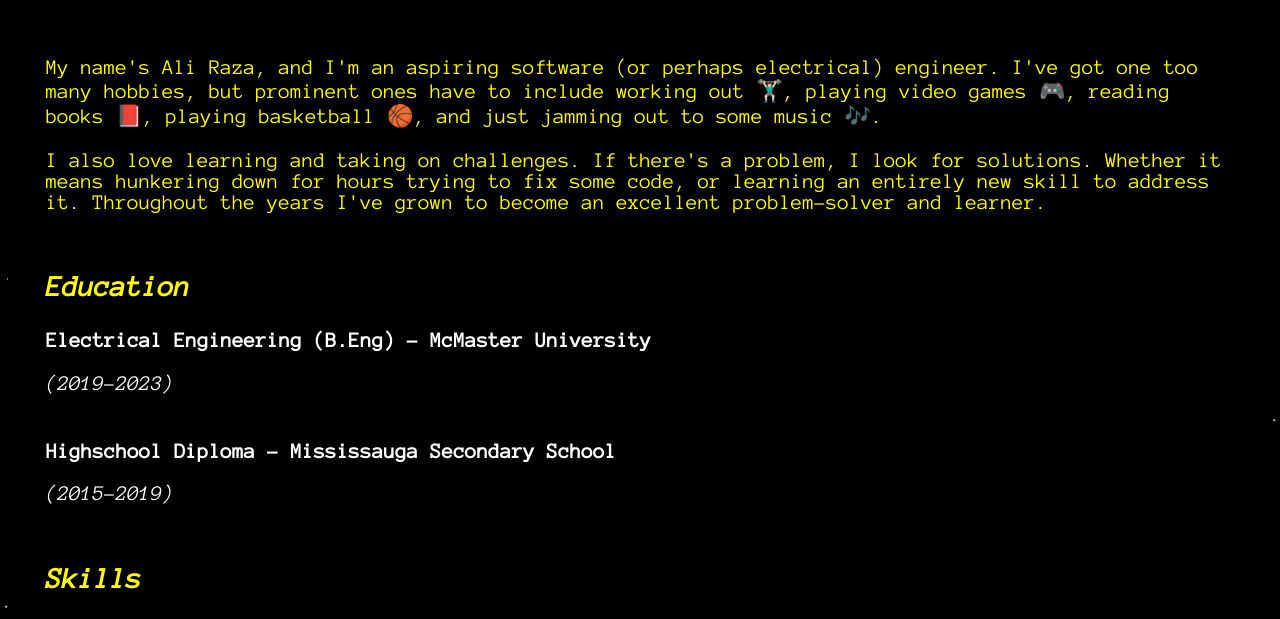
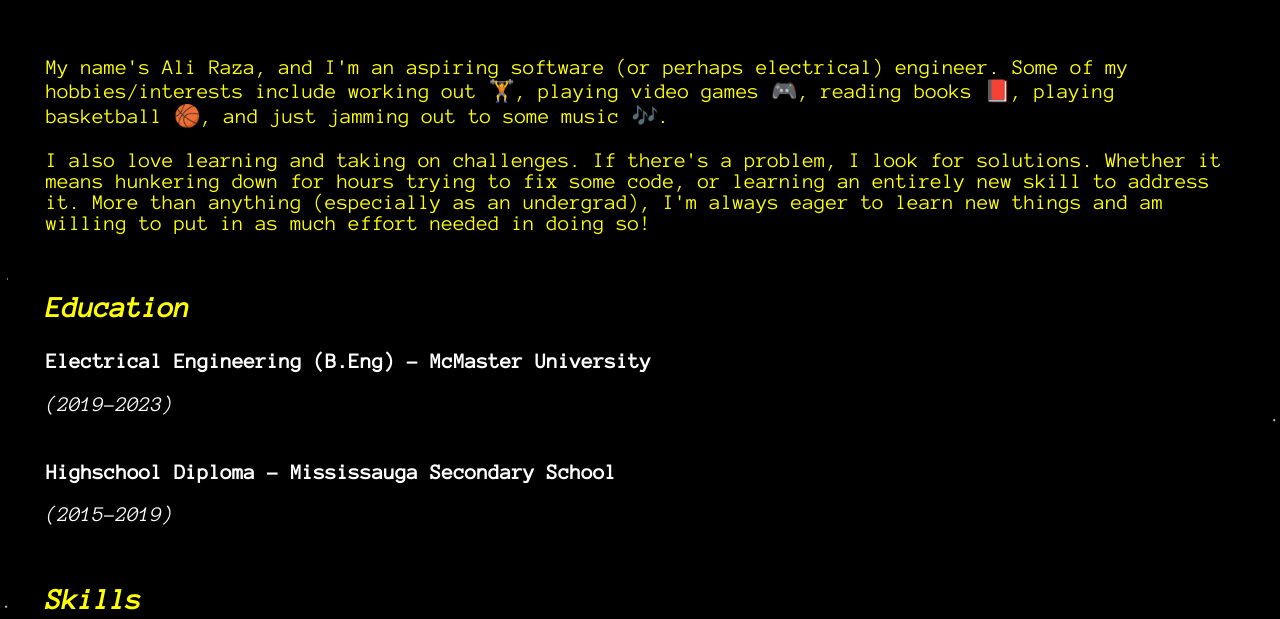
Before and after one commit to razas21/portfolio, a plain HTML site: page about.html in a window 1280 px wide. Shown: the part 100-719 px from the top of the page. Drawn offline with nearby package versions, Linux system fonts and the light colour scheme.

Commit message:
Update about.html

```diff
--- a/about.html
+++ b/about.html
@@ -26,8 +26,8 @@
          <a class="back" href="index.html"><i class="fas fa-arrow-circle-left"></i></a>
          <div class="about-content">
 <!--              <a href="index.html"> Back </a> -->
-           <p style="color:yellow;">My name's Ali Raza, and I'm an aspiring software (or perhaps electrical) engineer. I've got one too many hobbies, but prominent ones have to include working out 🏋🏻‍♂️, playing video games 🎮, reading books 📕, playing basketball 🏀, and just jamming out to some music 🎶.</p>
-            <p style="color:yellow;">I also love learning and taking on challenges. If there's a problem, I look for solutions. Whether it means hunkering down for hours trying to fix some code, or learning an entirely new skill to address it. Throughout the years I've grown to become an excellent problem-solver and learner.  </p>
+           <p style="color:yellow;">My name's Ali Raza, and I'm an aspiring software (or perhaps electrical) engineer. Some of my hobbies/interests include working out 🏋, playing video games 🎮, reading books 📕, playing basketball 🏀, and just jamming out to some music 🎶.</p>
+            <p style="color:yellow;">I also love learning and taking on challenges. If there's a problem, I look for solutions. Whether it means hunkering down for hours trying to fix some code, or learning an entirely new skill to address it. More than anything (especially as an undergrad), I'm always eager to learn new things and am willing to put in as much effort needed in doing so!</p>
             <h3 style="margin-top: 5%;">Education</h3>
             <p style="font-weight: bold;">Electrical Engineering (B.Eng) - McMaster University</p>
             <p  style="font-style: italic;">(2019-2023)</p>
```
